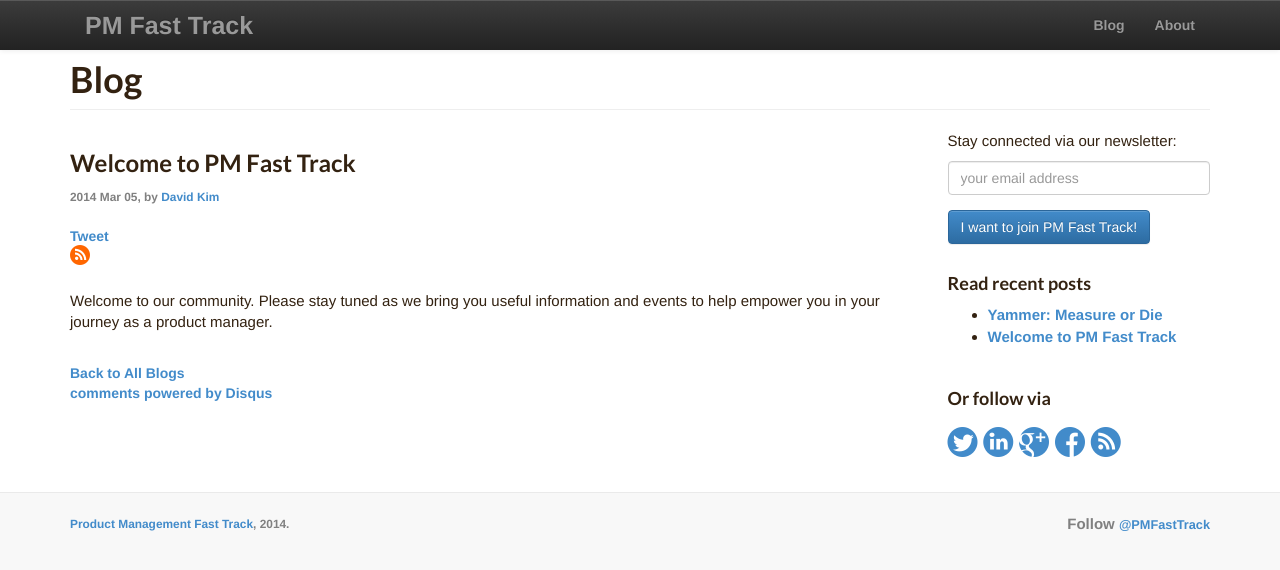
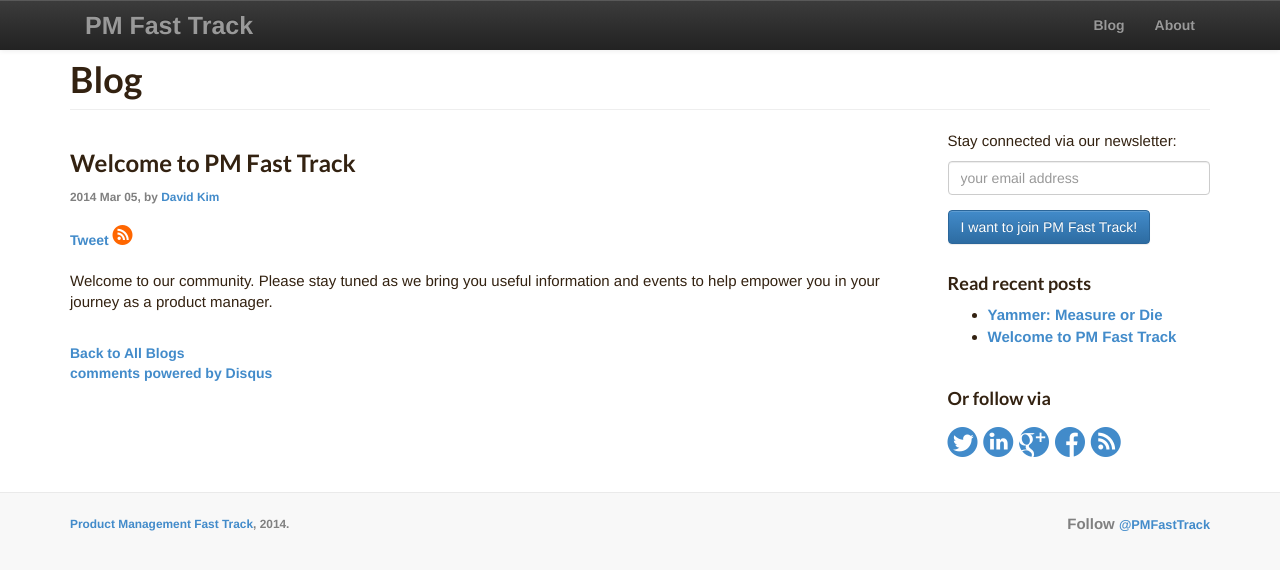
Before and after one commit to productmanagers/productmanagers.github.io, a Jekyll site: the page built from blog/_posts/2014-03-05-welcome-to-pm-fast-track.md, in a window 1280 px wide. Shown: the top 570 px of the page. Built offline with Jekyll 4.4.1, drawn with Linux system fonts in a browser that asks for light colours; nearby versions of some CDN libraries; comment, search, counter and statistics services are not loaded.

Commit message:
gplus offline

```diff
--- a/_layouts/post.html
+++ b/_layouts/post.html
@@ -13,8 +13,7 @@ layout: default
       <h3>{{page.title}}</h3>
       <small style='color: gray;'>{{page.date | date: "%Y %b %d"}}, by {{page.author}}</small>
       <br /><br />
-      {% include share_tweet.js %}&nbsp;
-      {% include share_gplus.js %}
+      {% include share_tweet.js %}
       {% include share_rss.html %}
       <br /><br />
 
```
